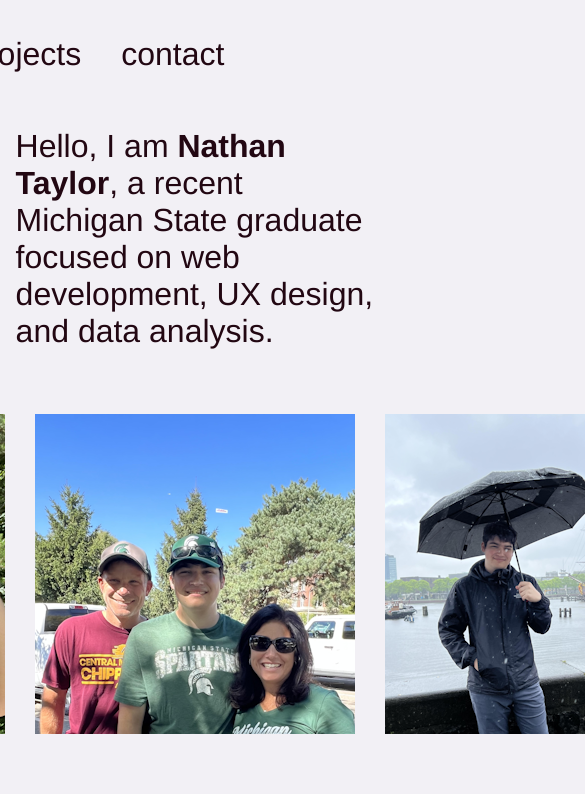
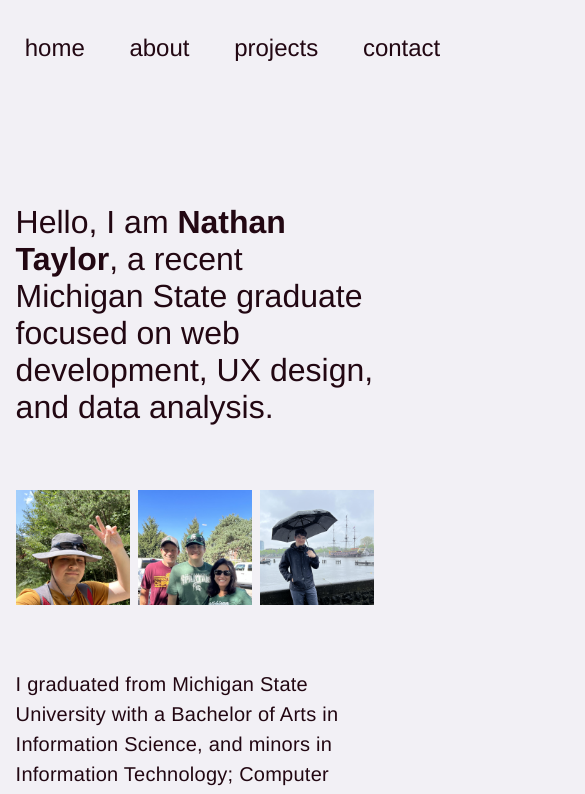
Before and after one commit to nathanjtaylor/Nathan-Portfolio, an Eleventy site: page about.md in a window 390 px wide. Shown: the top 794 px of the page, 585 px wide, since content can reach past the window. Built offline with nearby package versions, Linux system fonts and the light colour scheme; Eleventy itself is replaced by a stand-in of ours; files that its build step writes are made by us from their sources.

Commit message:
media queries start

```diff
--- a/styles/screen.css
+++ b/styles/screen.css
@@ -292,3 +292,35 @@
 .no-cursor-change{
     cursor: default;
 }
+
+
+
+
+@media (width <= 1100px) {
+    #home {
+        flex-direction: column-reverse;
+        padding: 40px 20px 40px;
+
+    }
+
+    nav {
+        position: relative;
+        margin: auto;
+        right: 0;
+    }
+
+    #about-images{
+        gap: 2%;
+    }
+
+    .about{
+        max-height: 32%;
+        max-width: 32%;
+    }
+}
+
+@media (width <= 600px) {
+    nav ul li a {
+        font-size: 24px;
+    }
+}
```
Also changed, not shown: projects/hollander.liquid (+7 -4 lines), README.md.
